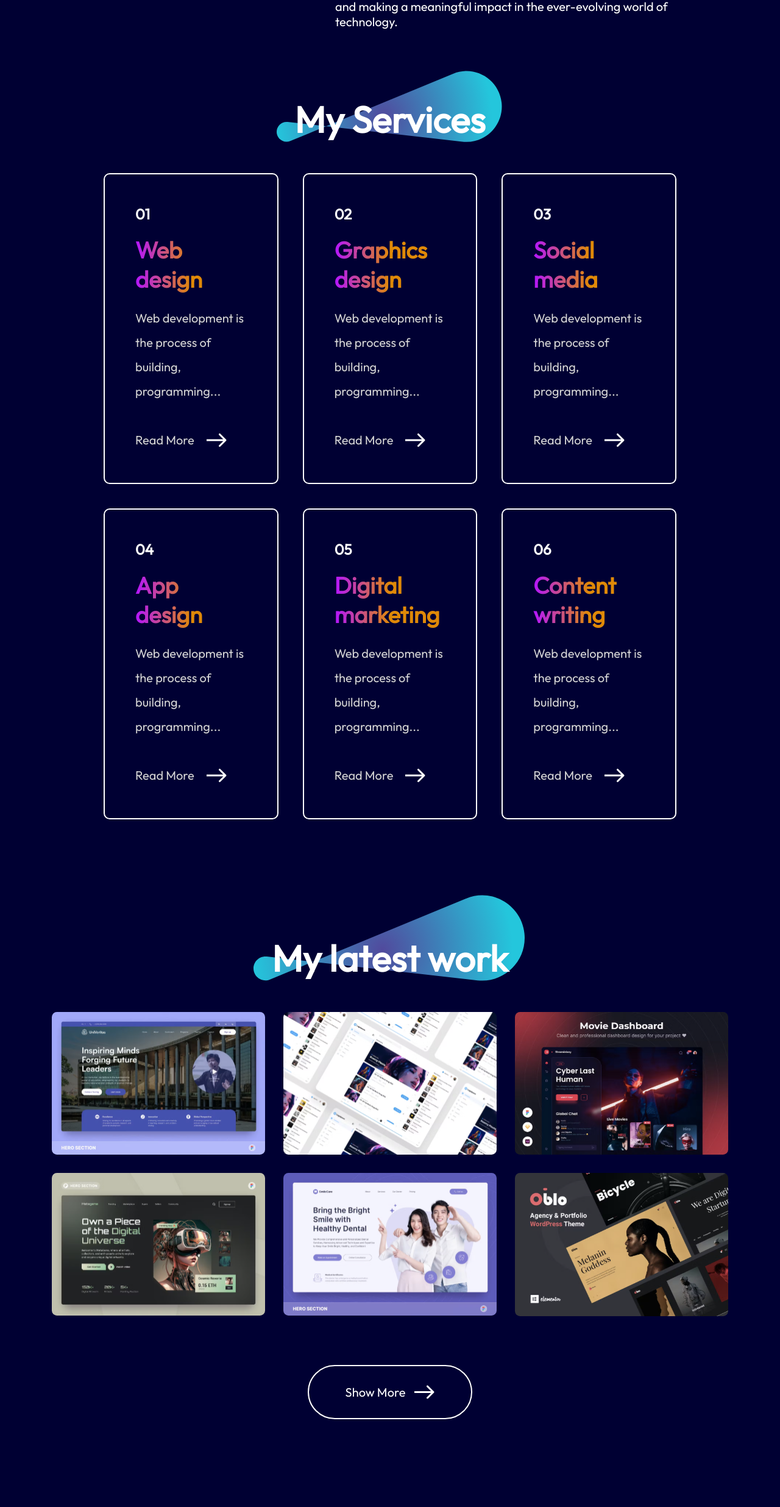
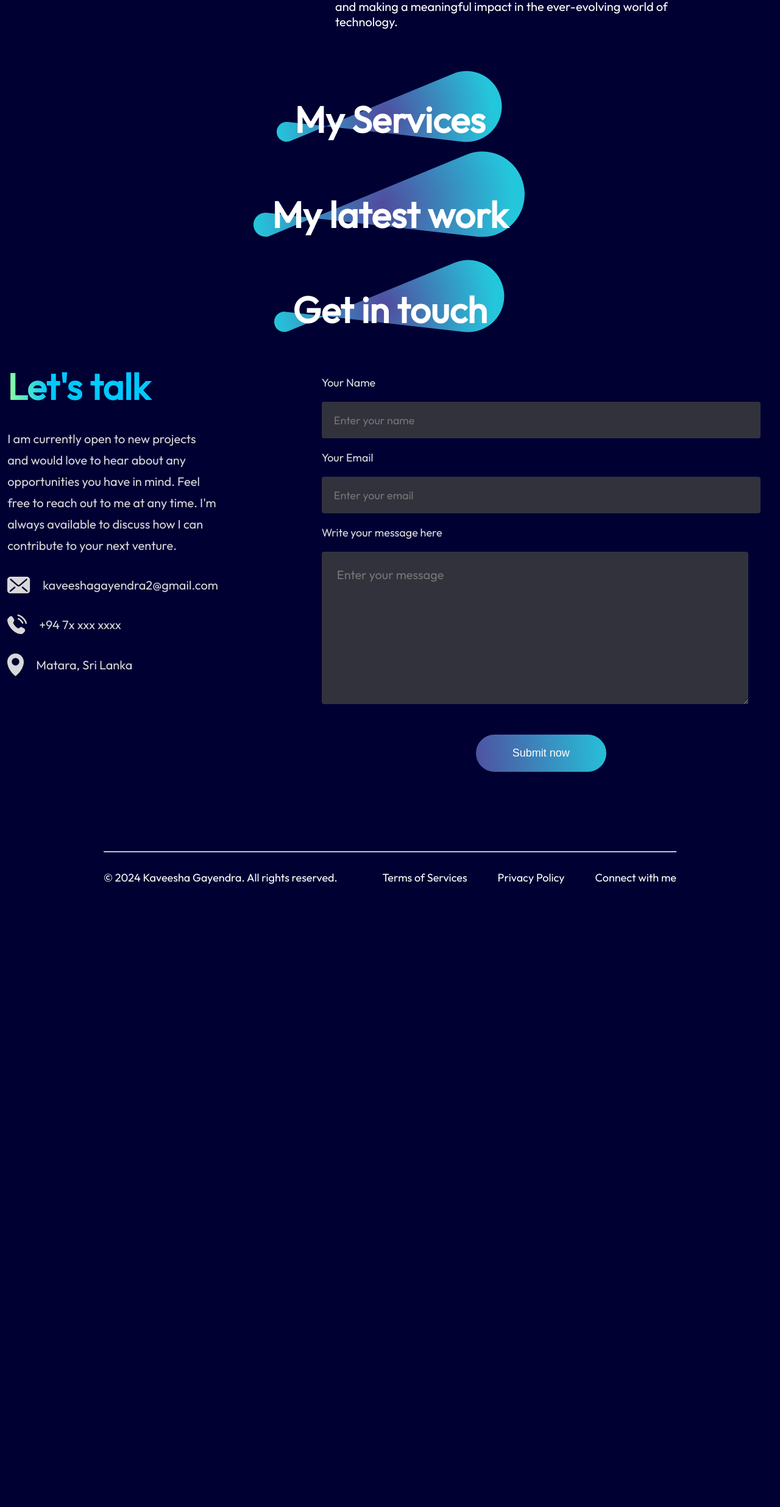
Before and after one commit to GayendraSHK/portfolio, a React (Vite) app: page / in a window 1280 px wide. Shown: the part 1297-3769 px from the top of the page at 61% size. After the commit the page ends 2778 px from the top, so only its background shows below. Built offline with nearby package versions, Linux system fonts and the light colour scheme.

Commit message:
Refactor MyWork and Services components to update code

```diff
--- a/src/components/MyWork/MyWork.jsx
+++ b/src/components/MyWork/MyWork.jsx
@@ -11,7 +11,7 @@
             <h1>My latest work</h1>
             <img src={theme_pattern} alt="" />
         </div>
-        <div className="mywork-container">
+        {/* <div className="mywork-container">
             {mywork_data.map((work, index)=>{
                 return <img key={index} src={work.w_img} alt="" />
             })}
@@ -19,7 +19,7 @@
         <div className="mywork-showmore">
             <p>Show More</p>
             <img src={arrow_icon} alt="" />
-        </div>
+        </div> */}
     </div>
   )
 }
--- a/src/components/Services/Services.jsx
+++ b/src/components/Services/Services.jsx
@@ -11,7 +11,7 @@
             <h1>My Services</h1>
             <img src={theme_pattern} alt="" />
         </div>
-        <div className="services-container">
+        {/* <div className="services-container">
             {Services_Data.map((service, index)=>{
                 return <div key={index} className="services-format">
                     <h3>{service.s_no}</h3>
@@ -23,7 +23,7 @@
                     </div>
                 </div>
             })}
-        </div>
+        </div> */}
     </div>
   )
 }
```
